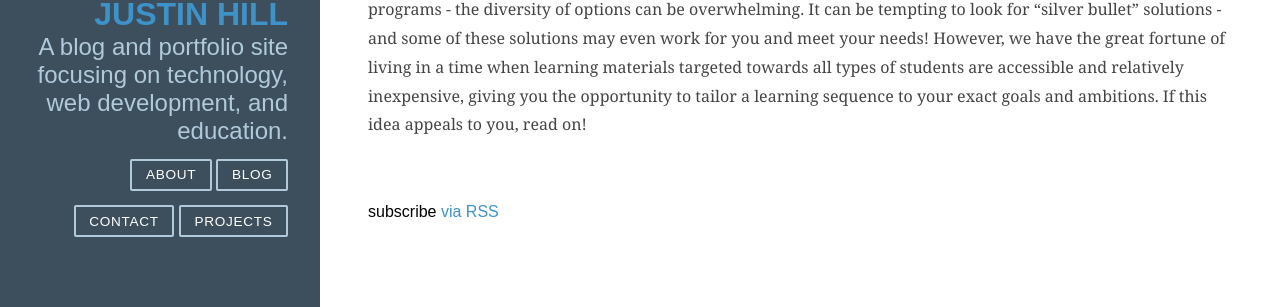
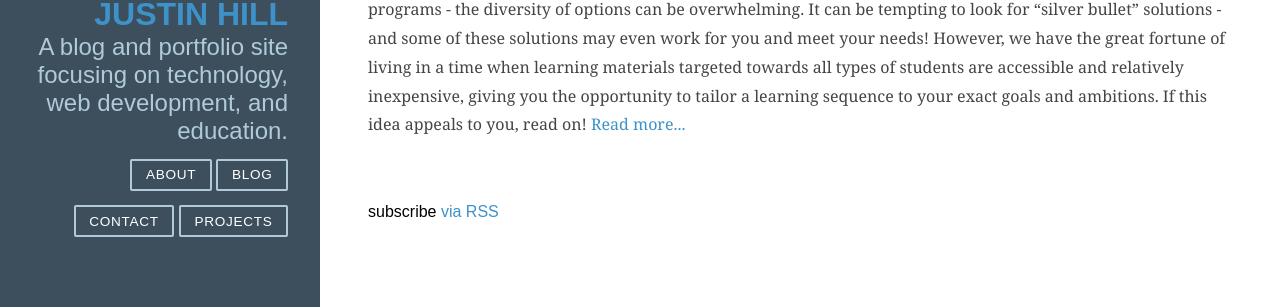
Before and after one commit to JMHill/JMHill.github.io, a Jekyll site: the page built from blog.html, in a window 1280 px wide. Shown: the part 260-567 px from the top of the page. Built offline with Jekyll 4.4.1, drawn with Linux system fonts in a browser that asks for light colours.

Commit message:
add 'read more' link to excerpts on blog page

```diff
--- a/blog.html
+++ b/blog.html
@@ -12,7 +12,7 @@
     </h2>
     <p class="post-meta">{{ post.date | date: "%b %-d, %Y" }}</p>
     <div class="post-description">
-      <p>{{ post.excerpt }}</p>
+      {{ post.excerpt | remove: '</p>' }}<a href="{{ post.url | prepend: site.baseurl }}"> Read more...</a></p>
     </div>
   </section>
   {% endfor %}
```
